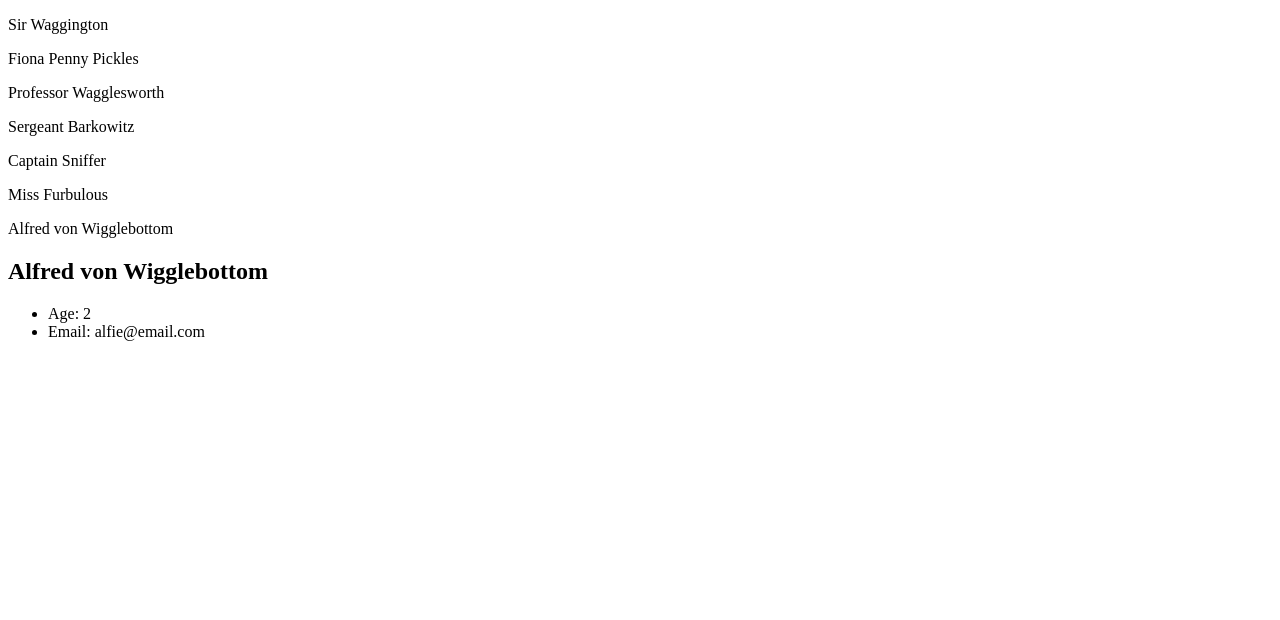
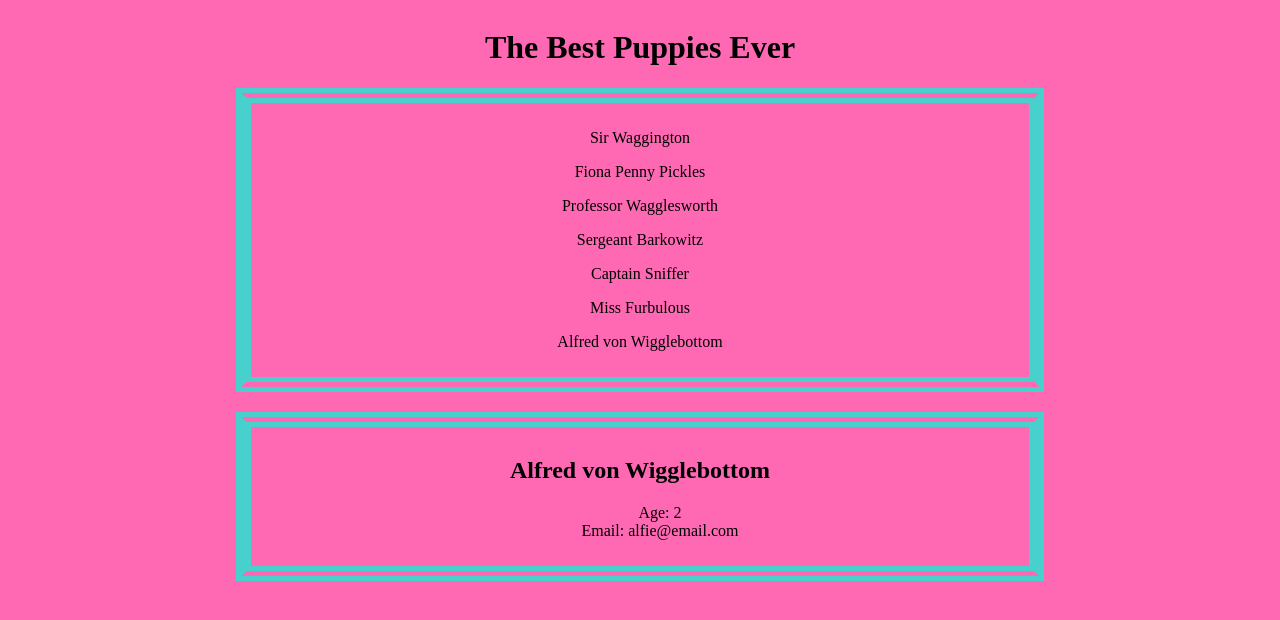
Before and after one commit to harrisgood/block24Workshop, a React (Vite) app: page / in a window 1280 px wide. Both pictures are taken after a click on the element "Alfred von Wigglebottom". Shown: the top 620 px of the page. Built offline with nearby package versions, Linux system fonts and the light colour scheme.

Commit message:
styled the page beautifully

```diff
--- a/index.html
+++ b/index.html
@@ -3,9 +3,10 @@
   <head>
     <meta charset="UTF-8" />
     <meta name="viewport" content="width=device-width, initial-scale=1.0" />
-    <title>Block 24 Workshop</title>
+    <title>Ultimate Puppy List</title>
   </head>
   <body>
+    <h1>The Best Puppies Ever</h1>
     <div id="root"></div>
     <script type="module" src="/src/main.jsx"></script>
   </body>
--- a/src/App.css
+++ b/src/App.css
@@ -0,0 +1,19 @@
+body{
+  display: flex;
+  flex-direction: column;
+  text-align: center;
+  background-color: hotpink;
+}
+
+ul{
+  list-style-type: none;
+}
+
+#fancyDiv{
+  margin: auto;
+  margin-bottom: 20px;
+  width: 60%;
+  border: 15px mediumturquoise;
+  border-style: double solid;
+  padding: 10px;
+}
--- a/src/App.jsx
+++ b/src/App.jsx
@@ -4,24 +4,25 @@ import './App.css'
 
 function App() {
 
-  const [puppies, setPuppies] = useState(puppyList)
-  const [featPupId, setFeatPupId] = useState(null)
+  const [puppies, setPuppies] = useState(puppyList);
+  const [featPupId, setFeatPupId] = useState(null);
 
-  console.log(puppies)
+  console.log('puppies: ', puppies);
 
-  const featuredPup = puppies.find((pup)=> pup.id === featPupId)
-  console.log('featuredPup: ', featuredPup)
+  const featuredPup = puppies.find((pup)=> pup.id === featPupId);
+  console.log('featuredPup object: ', featuredPup);
   return (
     <>
+        <div id='fancyDiv'>
           {
             puppies.map((puppy) => {
               return <p onClick={()=>{setFeatPupId(puppy.id)}} key={puppy.id}>{puppy.name}</p>
             })
           }
-
+        </div>
         {
           featPupId && (
-          <div>
+            <div id='fancyDiv'>
               <h2>{featuredPup.name}</h2>
               <ul>
                 <li>Age: {featuredPup.age}</li>
@@ -30,7 +31,6 @@ function App() {
             </div>
           )
         }
-
     </>
   )
 }
```
Lines whose indentation alone changed are shown as unchanged.
